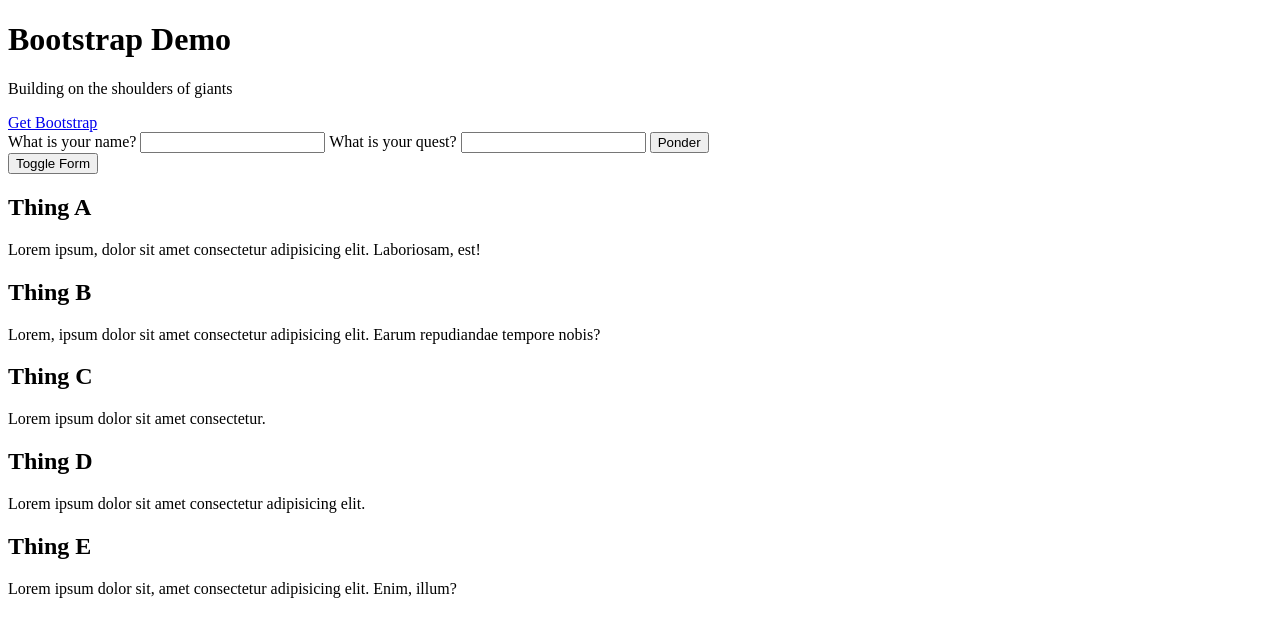
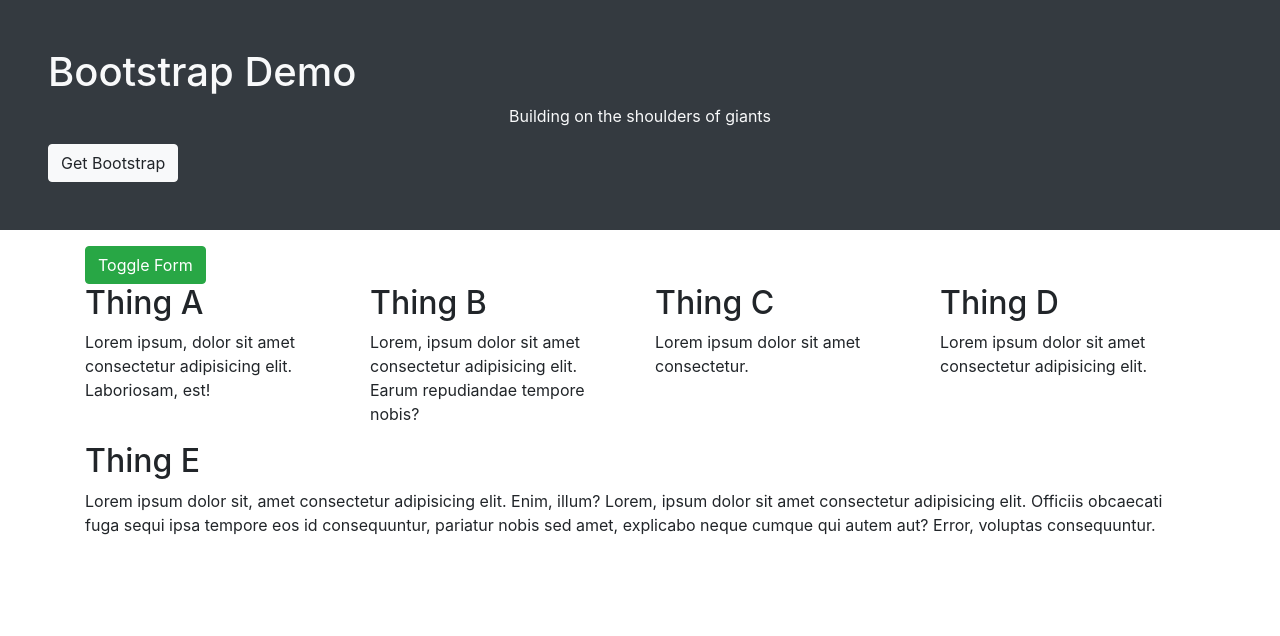
Before and after one commit to GNU-Linuxer/demos, a website: page bootstrap/index.html in a window 1280 px wide. Drawn offline with nearby package versions, Linux system fonts and the light colour scheme.

Commit message:
end of bootstrap

```diff
--- a/bootstrap/index.html
+++ b/bootstrap/index.html
@@ -6,52 +6,61 @@
     <!-- remember to set the viewport! -->
     <meta name="viewport" content="width=device-width, initial-scale=1, shrink-to-fit=no">
 
+    <link rel="stylesheet" href="https://stackpath.bootstrapcdn.com/bootstrap/4.4.1/css/bootstrap.min.css" integrity="sha384-Vkoo8x4CGsO3+Hhxv8T/Q5PaXtkKtu6ug5TOeNV6gBiFeWPGFN9MuhOf23Q9Ifjh" crossorigin="anonymous">
     <link rel="stylesheet" href="style.css">
+
+    <script src="https://code.jquery.com/jquery-3.4.1.slim.min.js" integrity="sha384-J6qa4849blE2+poT4WnyKhv5vZF5SrPo0iEjwBvKU7imGFAV0wwj1yYfoRSJoZ+n" crossorigin="anonymous"></script>
+    <script src="https://cdn.jsdelivr.net/npm/popper.js@1.16.0/dist/umd/popper.min.js" integrity="sha384-Q6E9RHvbIyZFJoft+2mJbHaEWldlvI9IOYy5n3zV9zzTtmI3UksdQRVvoxMfooAo" crossorigin="anonymous"></script>
+    <script src="https://stackpath.bootstrapcdn.com/bootstrap/4.4.1/js/bootstrap.min.js" integrity="sha384-wfSDF2E50Y2D1uUdj0O3uMBJnjuUD4Ih7YwaYd1iqfktj0Uod8GCExl3Og8ifwB6" crossorigin="anonymous"></script>
 
     <title>Bootstrap Demo</title>
 </head>
 
 <body>
-    <header>
+    <header class="text-light bg-dark p-3 p-md-5 mb-3">
         <h1>Bootstrap Demo</h1>
-        <p>Building on the shoulders of giants</p>
+        <p class="text-center d-none d-md-block">Building on the shoulders of giants</p>
         <div>
-            <a href="http://getbootstrap.com/">Get Bootstrap</a>
+            <a class="btn btn-light" href="http://getbootstrap.com/">Get Bootstrap</a>
         </div>
     </header>
 
-    <main>
+    <main class="container">
         <section>
-            <form>
-                <label for="nameInput">What is your name?</label>
-                <input id="nameInput">
-                <label for="questInput">What is your quest?</label>
-                <input id="questInput">
-                <button type="button">Ponder</button>
+            <form id="form" class="collapse mb-2">
+                <div class="form-group">
+                    <label for="nameInput">What is your name?</label>
+                    <input class="form-control" id="nameInput">
+                </div>
+                <div class="form-group">
+                    <label for="questInput">What is your quest?</label>
+                    <input class="form-control" id="questInput">
+                </div>
+                <button type="button" class="btn btn-primary">Ponder</button>
             </form>
-            <button>Toggle Form</button>
+            <button class="btn btn-success" data-toggle="collapse" data-target="#form">Toggle Form</button>
         </section>
 
-        <section>
-            <div>
+        <section class="row">
+            <div class="col-12 col-md-6 col-xl-3">
                 <h2>Thing A</h2>
                 <p>Lorem ipsum, dolor sit amet consectetur adipisicing elit. Laboriosam, est!</p>
             </div>
-            <div>
+            <div class="col-12 col-md-6 col-xl-3">
                 <h2>Thing B</h2>
                 <p>Lorem, ipsum dolor sit amet consectetur adipisicing elit. Earum repudiandae tempore nobis?</p>
             </div>
-            <div>
+            <div class="col-12 col-md-6 col-xl-3">
                 <h2>Thing C</h2>
                 <p>Lorem ipsum dolor sit amet consectetur.</p>
             </div>
-            <div>
+            <div class="col-12 col-md-6 col-xl-3">
                 <h2>Thing D</h2>
                 <p>Lorem ipsum dolor sit amet consectetur adipisicing elit.</p>
             </div>
-            <div>
+            <div class="col-12 col-md-6 col-xl-12">
                 <h2>Thing E</h2>
-                <p>Lorem ipsum dolor sit, amet consectetur adipisicing elit. Enim, illum?</p>
+                <p>Lorem ipsum dolor sit, amet consectetur adipisicing elit. Enim, illum? Lorem, ipsum dolor sit amet consectetur adipisicing elit. Officiis obcaecati fuga sequi ipsa tempore eos id consequuntur, pariatur nobis sed amet, explicabo neque cumque qui autem aut? Error, voluptas consequuntur.</p>
             </div>
         </section>
 
--- a/bootstrap/style.css
+++ b/bootstrap/style.css
@@ -1 +1,6 @@
 /* Your css here! */
+
+/* body {
+    font-family: monospace;
+    background-color: lightgrey
+} */
--- a/responsive/style.css
+++ b/responsive/style.css
@@ -1,13 +1,11 @@
 * {
   box-sizing: border-box;
 }
-
 
 /* default */
 body {
   background-color: #eee;
 }
-
 
 /* the image section itself */
 /* contains 1 "column" of content */
```
